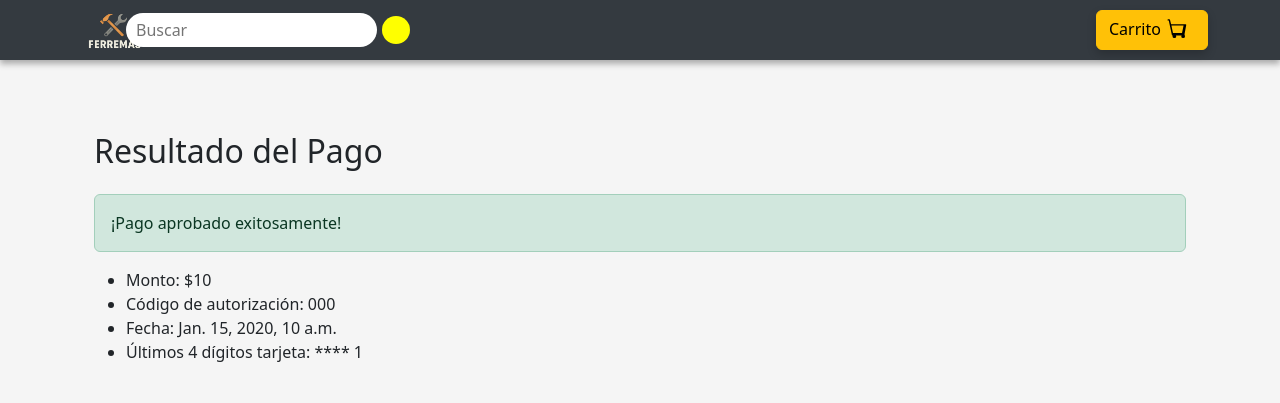
After one commit to CrissOlivares/IDP_ferreteria, a Django app: template miapp/templates/miapp/retorno.html in a window 1280 px wide. The commit adds this page. Shown: the top 403 px of the page. Run offline with Django 5.2, Linux system fonts and the light colour scheme; the template is opened without the code that fills it: most values are stand-ins (such as "Sample title", 1, 10 or a date in 2020).

Commit message:
se agrega pago webpay

```diff
--- a/core/settings.py
+++ b/core/settings.py
@@ -11,7 +11,11 @@ https://docs.djangoproject.com/en/5.2/ref/settings/
 """
 import os
 from pathlib import Path
+from transbank.webpay.webpay_plus.transaction import Transaction #importasr credenciales
 
+TRANSBANK_COMMERCE_CODE = os.getenv('TBK_API_KEY_ID', '597055555532')  # integración
+TRANSBANK_API_KEY = os.getenv('TBK_API_KEY_SECRET', '579B532A7440BB0C9079DED94D31EA1615BACEB56610332264630D42D0A36B1C')
+TRANSBANK_ENVIRONMENT = 'integration'  # Cambia a 'production' al lanzar
 # Build paths inside the project like this: BASE_DIR / 'subdir'.
 BASE_DIR = Path(__file__).resolve().parent.parent
 
--- a/core/urls.py
+++ b/core/urls.py
@@ -28,5 +28,8 @@ urlpatterns = [
     path('eliminar-carrito/<int:carrito_id>/', views.eliminar_del_carrito, name='eliminar_del_carrito'),
     path('carrito/aumentar/<int:carrito_id>/', views.aumentar_cantidad, name='aumentar_cantidad'),
     path('carrito/disminuir/<int:carrito_id>/', views.disminuir_cantidad, name='disminuir_cantidad'),
+    path('pagar/', views.pagar, name='pagar'),
+    path('retorno/', views.retorno, name='retorno'),
+    path('pago_resultado/', views.retorno, name='retorno'),
 
 ]
--- /dev/null
+++ b/miapp/templates/miapp/pago_resultado.html
@@ -0,0 +1,6 @@
+{% extends 'miapp/base.html' %}
+
+{% block content %}
+<h2>Resultado del pago</h2>
+<p>Estado: {{ respuesta.status }}</p>
+{% endblock %}
--- /dev/null
+++ b/miapp/templates/miapp/retorno.html
@@ -0,0 +1,26 @@
+{% extends 'miapp/base.html' %}
+{% block title %}Resultado del Pago{% endblock %}
+
+{% block content %}
+<div class="container py-4">
+    <h2 class="mb-4">Resultado del Pago</h2>
+
+    {% if respuesta.status == "AUTHORIZED" %}
+        <div class="alert alert-success">
+            ¡Pago aprobado exitosamente!
+        </div>
+        <ul>
+            <li>Monto: ${{ respuesta.amount }}</li>
+            <li>Código de autorización: {{ respuesta.authorization_code }}</li>
+            <li>Fecha: {{ respuesta.transaction_date }}</li>
+            <li>Últimos 4 dígitos tarjeta: **** {{ respuesta.card_detail.card_number }}</li>
+        </ul>
+    {% else %}
+        <div class="alert alert-danger">
+            El pago fue rechazado o no se pudo procesar.
+        </div>
+        <p>Estado: {{ respuesta.status }}</p>
+        <p>Código respuesta: {{ respuesta.response_code }}</p>
+    {% endif %}
+</div>
+{% endblock %}
```
Also changed, not shown: miapp/templates/miapp/carrito.html (+6 -21 lines), miapp/transbank_config.py (added, +10 -0 lines), miapp/views.py (+33 -0 lines), db.sqlite3.
